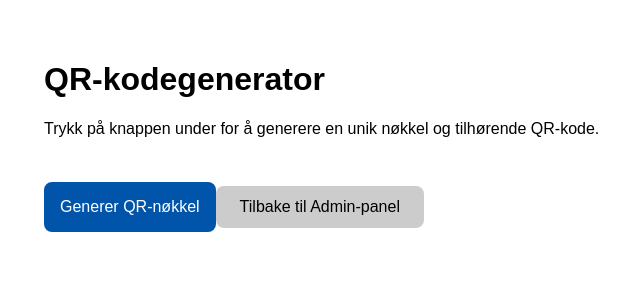
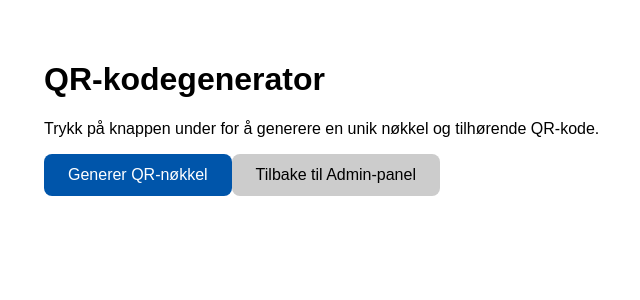
Before and after one commit to Hypermicro-code/LoggMee, a React (Create React App) app: page /admin/qr in a window 1280 px wide. Shown: the top 300 px of the page, without its empty margins (296-936 px from the left). Built offline with nearby package versions, Linux system fonts and the light colour scheme.

Commit message:
Update AdminPanel.js

```diff
--- a/src/AdminPanel.js
+++ b/src/AdminPanel.js
@@ -3,6 +3,7 @@
 import React, { useState } from 'react';
 import QRCode from 'qrcode.react';
 import { useNavigate } from 'react-router-dom';
+import CustomButton from './components/CustomButton';
 
 const AdminPanel = () => {
   const [key, setKey] = useState('');
@@ -19,12 +20,9 @@ const AdminPanel = () => {
     <div style={{ padding: '2rem', maxWidth: '600px', margin: '0 auto', fontFamily: 'sans-serif' }}>
       <h1>QR-kodegenerator</h1>
       <p>Trykk på knappen under for å generere en unik nøkkel og tilhørende QR-kode.</p>
-      <button
-        onClick={generateKey}
-        style={{ padding: '1rem', fontSize: '1rem', marginBottom: '1rem', backgroundColor: '#0055aa', color: '#fff', border: 'none', borderRadius: '0.5rem' }}
-      >
-        Generer QR-nøkkel
-      </button>
+
+      <CustomButton onClick={generateKey}>Generer QR-nøkkel</CustomButton>
+
       {generated && (
         <div>
           <p><strong>Nøkkel:</strong> {key}</p>
@@ -32,12 +30,9 @@ const AdminPanel = () => {
         </div>
       )}
 
-      <button
-        onClick={() => navigate('/admin')}
-        style={{ marginTop: '2rem', padding: '0.75rem 1.5rem', fontSize: '1rem', backgroundColor: '#ccc', border: 'none', borderRadius: '0.5rem' }}
-      >
+      <CustomButton variant="secondary" onClick={() => navigate('/admin')}>
         Tilbake til Admin-panel
-      </button>
+      </CustomButton>
     </div>
   );
 };
```
